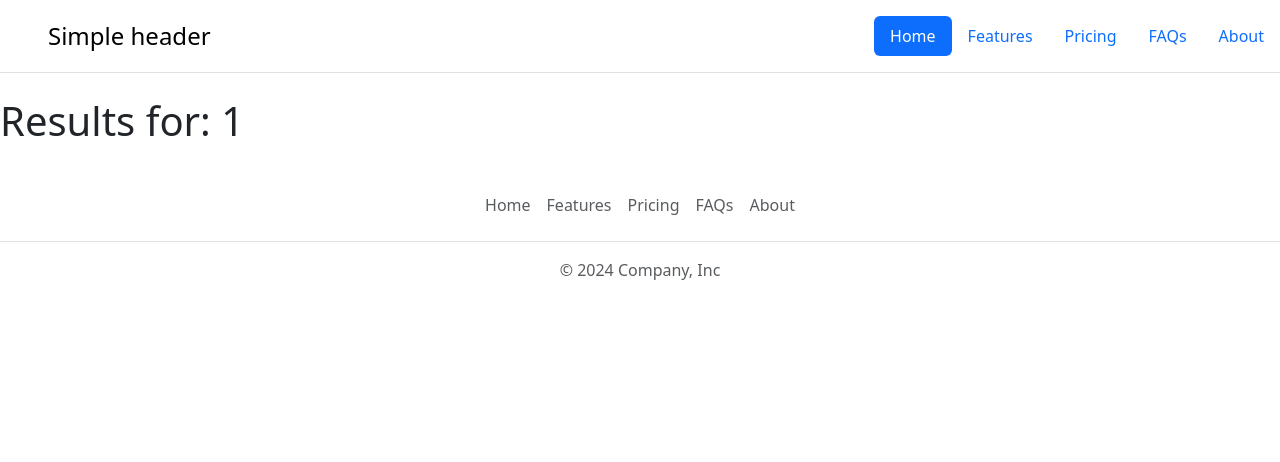
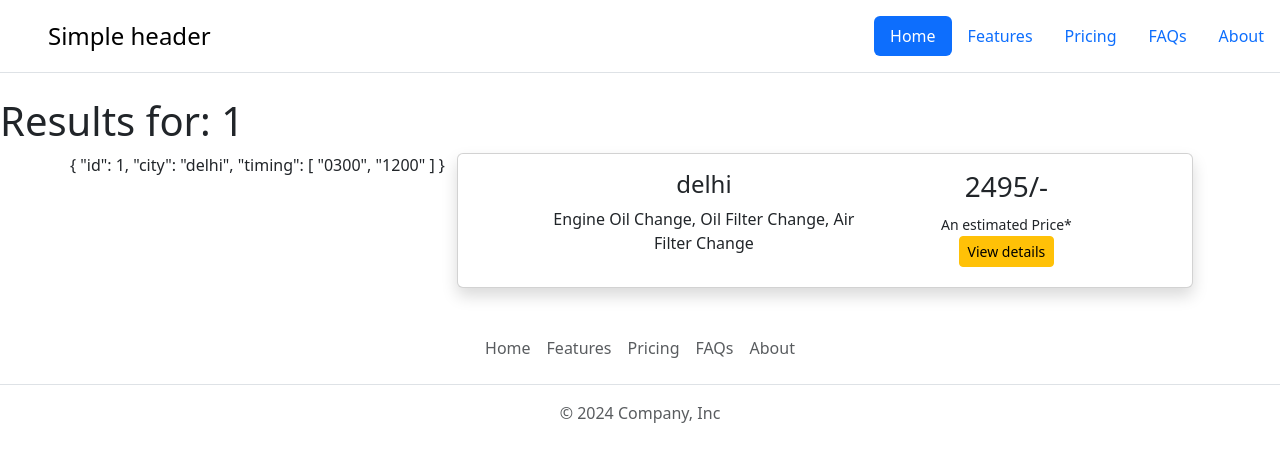
Before and after one commit to frontenddevtrainer/booking-1-sep, an Angular app: page /listing/1 in a window 1280 px wide. Shown: the top 462 px of the page. Built offline with nearby package versions, Linux system fonts and the light colour scheme.

Commit message:
Update listing page.

```diff
--- a/src/app/app.config.ts
+++ b/src/app/app.config.ts
@@ -2,10 +2,23 @@ import { ApplicationConfig, provideZoneChangeDetection } from '@angular/core';
 import { provideRouter } from '@angular/router';
 
 import { routes } from './app.routes';
+import { provideHttpClient, withInterceptors } from '@angular/common/http';
+import { SearchMockInterceptor } from './interceptor/search.mock.interceptor';
+
+const developmentInterceptors = [SearchMockInterceptor];
+const interceptors: any[] = [];
+const production = false;
+
+let finalInterceptors = [...interceptors];
+
+if (!production) {
+  finalInterceptors = [...interceptors, ...developmentInterceptors];
+}
 
 export const appConfig: ApplicationConfig = {
   providers: [
     provideZoneChangeDetection({ eventCoalescing: true }),
     provideRouter(routes),
+    provideHttpClient(withInterceptors(finalInterceptors)),
   ],
 };
--- /dev/null
+++ b/src/app/interceptor/search.mock.interceptor.ts
@@ -0,0 +1,25 @@
+import { HttpEvent, HttpRequest, HttpResponse } from '@angular/common/http';
+import { Observable, of } from 'rxjs';
+
+export function SearchMockInterceptor(
+  req: HttpRequest<any>,
+  next: any
+): Observable<HttpEvent<unknown>> {
+  console.log(req.url, req.method);
+  if (req.url.includes('/search/listing') && req.method === 'GET') {
+    return of(
+      new HttpResponse({
+        status: 200,
+        body: [
+          {
+            id: 1,
+            city: 'delhi',
+            timing: ['0300', '1200'],
+          },
+        ],
+      })
+    );
+  } else {
+    return next(req);
+  }
+}
--- a/src/app/pages/listing-page/listing-page.component.html
+++ b/src/app/pages/listing-page/listing-page.component.html
@@ -1 +1,31 @@
-<h1>Results for: {{searchText}}</h1>
+<h1>Results for: {{ searchText }}</h1>
+
+<div class="container">
+  <div class="row mb-3" *ngFor="let item of listing">
+    {{item | json}}
+    <div class="col-md-8">
+      <div class="card shadow">
+        <div class="card-body">
+          <div class="row text-center">
+            <div class="col-md-1 mr-2">
+              <i class="fa fa-tachometer fa-2x"></i><br />
+            </div>
+            <div class="col-md-6">
+              <h4>{{item.city}}</h4>
+              <p>Engine Oil Change, Oil Filter Change, Air Filter Change</p>
+            </div>
+            <div class="col-md-4">
+              <h3>2495/-</h3>
+              <small>An estimated Price*</small>
+              <div class="sub-row">
+                <button type="button" class="btn btn-warning btn-sm btn-block">
+                  View details
+                </button>
+              </div>
+            </div>
+          </div>
+        </div>
+      </div>
+    </div>
+  </div>
+</div>
--- a/src/app/pages/listing-page/listing-page.component.ts
+++ b/src/app/pages/listing-page/listing-page.component.ts
@@ -1,20 +1,29 @@
 import { Component, inject, OnInit } from '@angular/core';
 import { ActivatedRoute, Router } from '@angular/router';
+import { ListingService } from '../../services/listing.service';
+import { CommonModule } from '@angular/common';
 
 @Component({
   selector: 'book-listing-page',
   standalone: true,
-  imports: [],
+  imports: [ CommonModule ],
   templateUrl: './listing-page.component.html',
   styleUrl: './listing-page.component.css',
 })
 export class ListingPageComponent implements OnInit {
   private _activatedRoute = inject(ActivatedRoute);
+  private _listing = inject(ListingService)
   searchText: string = '';
+
+  listing : any[] = [];
 
   ngOnInit(): void {
     this._activatedRoute.params.subscribe((params) => {
       this.searchText = params?.['search'] || "";
+      this._listing.getListingBySearch(this.searchText).subscribe((response)=>{
+        console.log(response);
+        this.listing = response;
+      })
     });
   }
 }
--- a/src/app/services/listing.service.ts
+++ b/src/app/services/listing.service.ts
@@ -1,9 +1,17 @@
-import { Injectable } from '@angular/core';
+import { HttpClient } from '@angular/common/http';
+import { inject, Injectable } from '@angular/core';
 
 @Injectable({
-  providedIn: 'root'
+  providedIn: 'root',
 })
 export class ListingService {
+  private _http = inject(HttpClient);
 
-  constructor() { }
+  constructor() {}
+
+  getListingBySearch(search: string) {
+    return this._http.get<any[]>(
+      `http://localhost:5500/search/listing?search=${search}`
+    );
+  }
 }
```
